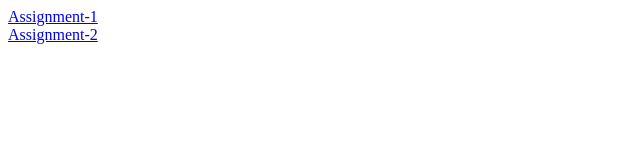
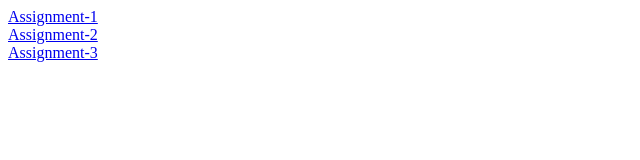
Before and after one commit to RishabhMishra19/Coursera-Asssignments, a plain HTML site: page index.html in a window 1280 px wide. Shown: the whole page, without its empty margins (0-640 px from the left). Drawn offline with Linux system fonts and the light colour scheme.

Commit message:
Update index.html

```diff
--- a/index.html
+++ b/index.html
@@ -7,5 +7,7 @@
   <a href='assignment-1/index.html'>Assignment-1</a>
   <br/>
   <a href='assignment-2/index.html'>Assignment-2</a>
+  <br/>
+  <a href='assignment-3/index.html'>Assignment-3</a>
 </body>
 </html>
```
